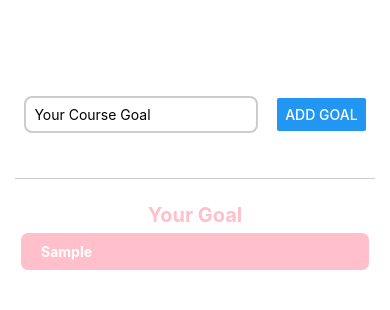
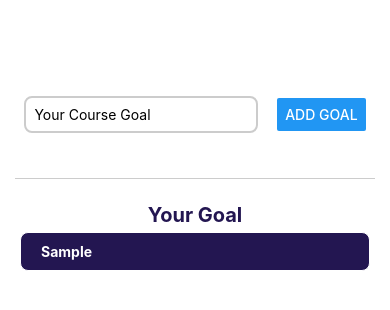
Before and after one commit to nadeem-ds/react-native-udemy, a React Native app: screen / in a window 390 px wide. Both pictures are taken after typing "Sample" into the empty fields and a click on the button "ADD GOAL". Shown: the top 310 px of the page. Built offline with nearby package versions, Linux system fonts and the light colour scheme.

Commit message:
flatlist

```diff
--- a/App.js
+++ b/App.js
@@ -1,6 +1,13 @@
 import { StatusBar } from "expo-status-bar";
 import { useState } from "react";
-import { Button, StyleSheet, Text, TextInput, View } from "react-native";
+import {
+  Button,
+  ScrollView,
+  StyleSheet,
+  Text,
+  TextInput,
+  View,
+} from "react-native";
 
 export default function App() {
   const [goal, setGoal] = useState("");
@@ -25,9 +32,13 @@ export default function App() {
       </View>
       <View style={styles.goalsContainer}>
         <Text style={styles.goalheading}>Your Goal</Text>
-        {courseGoal.map((goal) => (
-          <Text style={styles.listStyle}>{goal}</Text>
-        ))}
+        <ScrollView>
+          {courseGoal.map((goal, key) => (
+            <Text key={key} style={styles.listStyle}>
+              {goal}
+            </Text>
+          ))}
+        </ScrollView>
       </View>
     </View>
   );
@@ -59,7 +70,7 @@ const styles = StyleSheet.create({
     flex: 5,
   },
   listStyle: {
-    backgroundColor: "pink",
+    backgroundColor: "#231651",
     borderWidth: 1,
     borderRadius: 8,
     borderColor: "white",
@@ -73,6 +84,6 @@ const styles = StyleSheet.create({
     textAlign: "center",
     fontSize: 20,
     fontWeight: "bold",
-    color: "pink",
+    color: "#231651",
   },
 });
```
